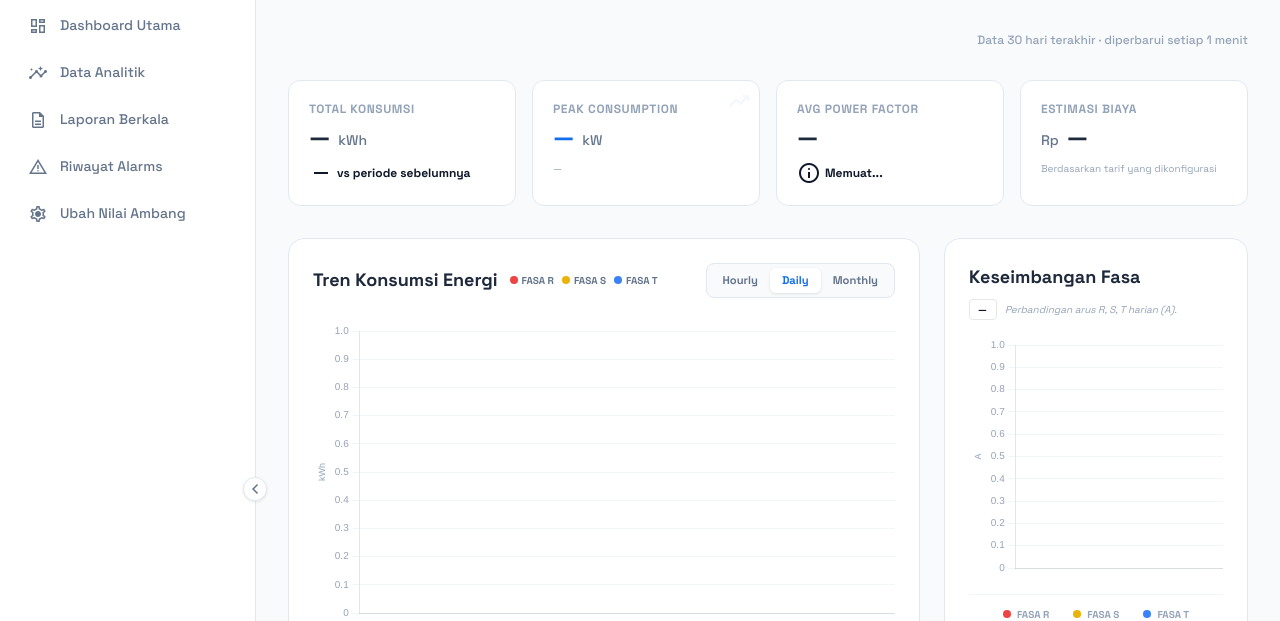
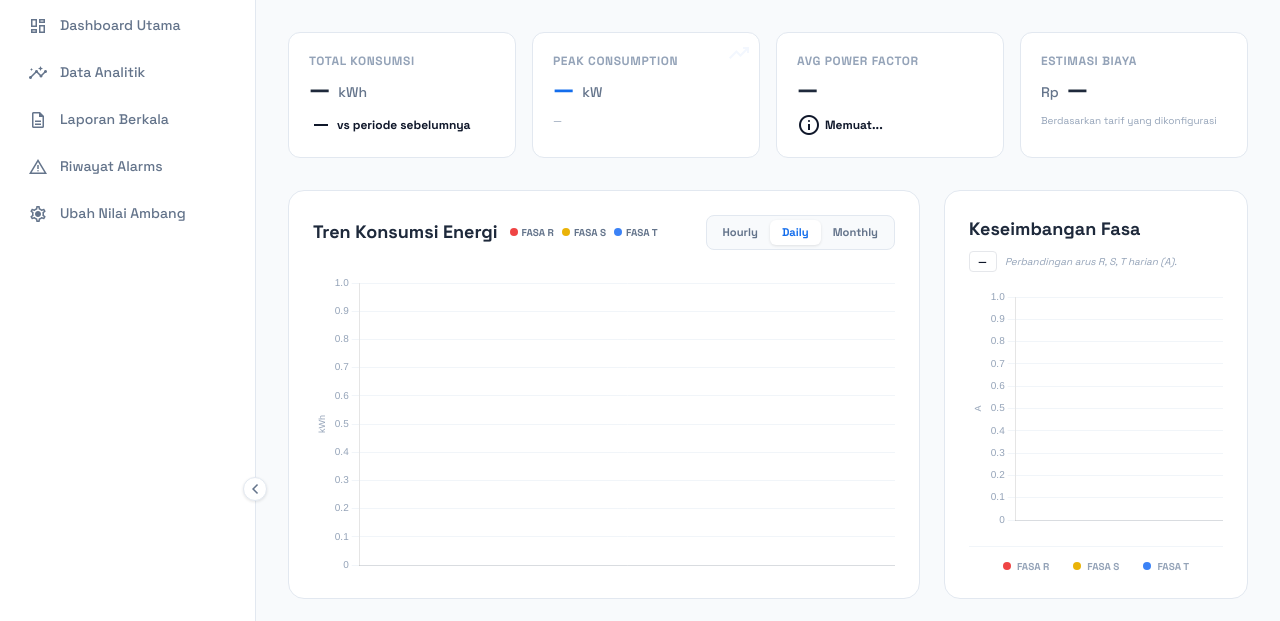
Before and after one commit to NadilaAmaliaaa/monitoring-listrik, a Flask app: template templates/analytics.html in a window 1280 px wide. Shown: the part 75-696 px from the top of the page. Run offline with Flask 3, Linux system fonts and the light colour scheme; the template is opened without the code that fills it, so the values that code supplies are empty; some libraries are stand-ins or nearby versions.

Commit message:
ref: display

```diff
--- a/templates/analytics.html
+++ b/templates/analytics.html
@@ -20,9 +20,9 @@
 <div class="max-w-[1400px] mx-auto flex flex-col gap-8">
 
   <!-- Info -->
-  <div class="flex items-center justify-end">
+  <!-- <div class="flex items-center justify-end">
     <p class="text-xs text-slate-400 font-medium">Data 30 hari terakhir &middot; diperbarui setiap 1 menit</p>
-  </div>
+  </div> -->
 
   <!-- Stats Cards -->
   <div class="grid grid-cols-1 sm:grid-cols-2 lg:grid-cols-4 gap-4">
```
